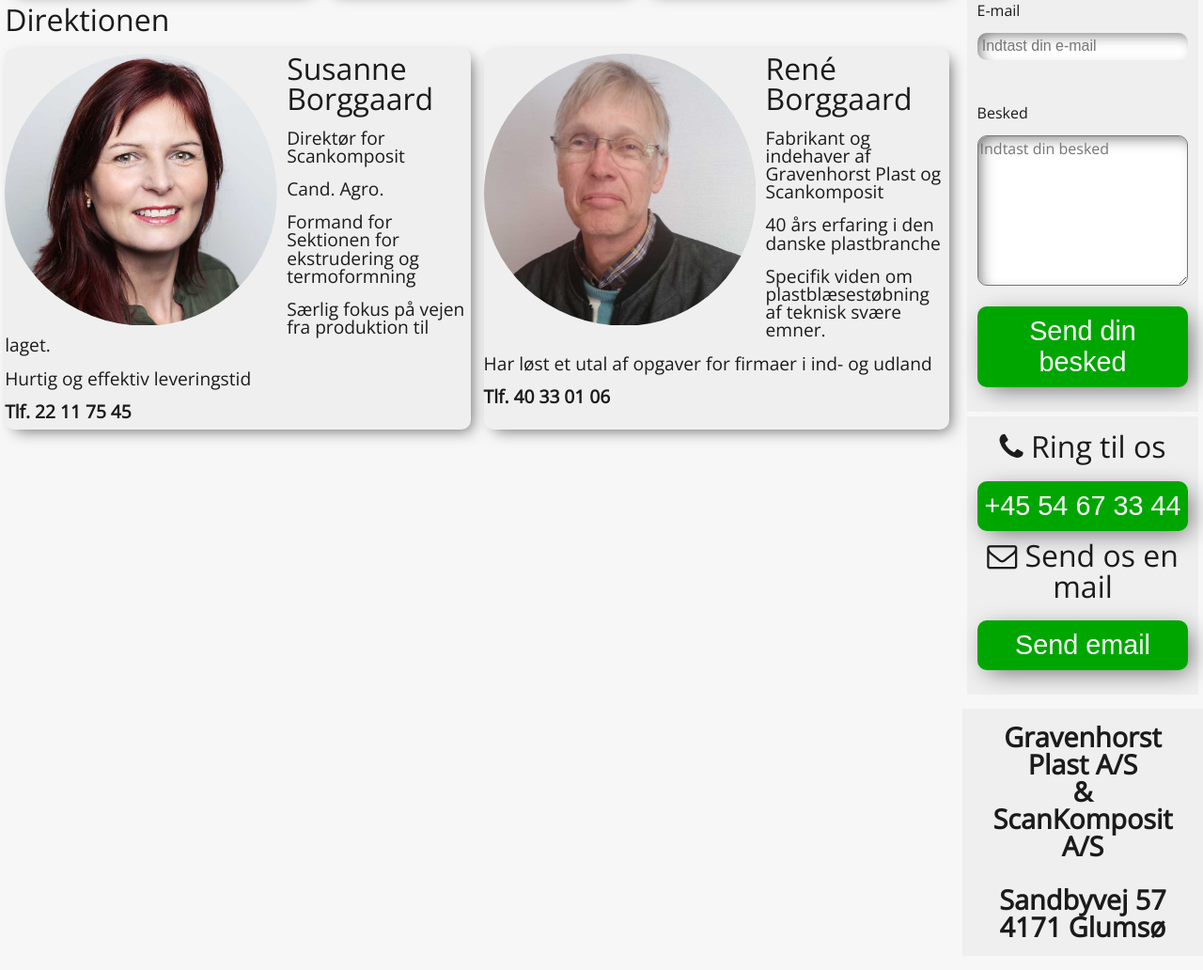
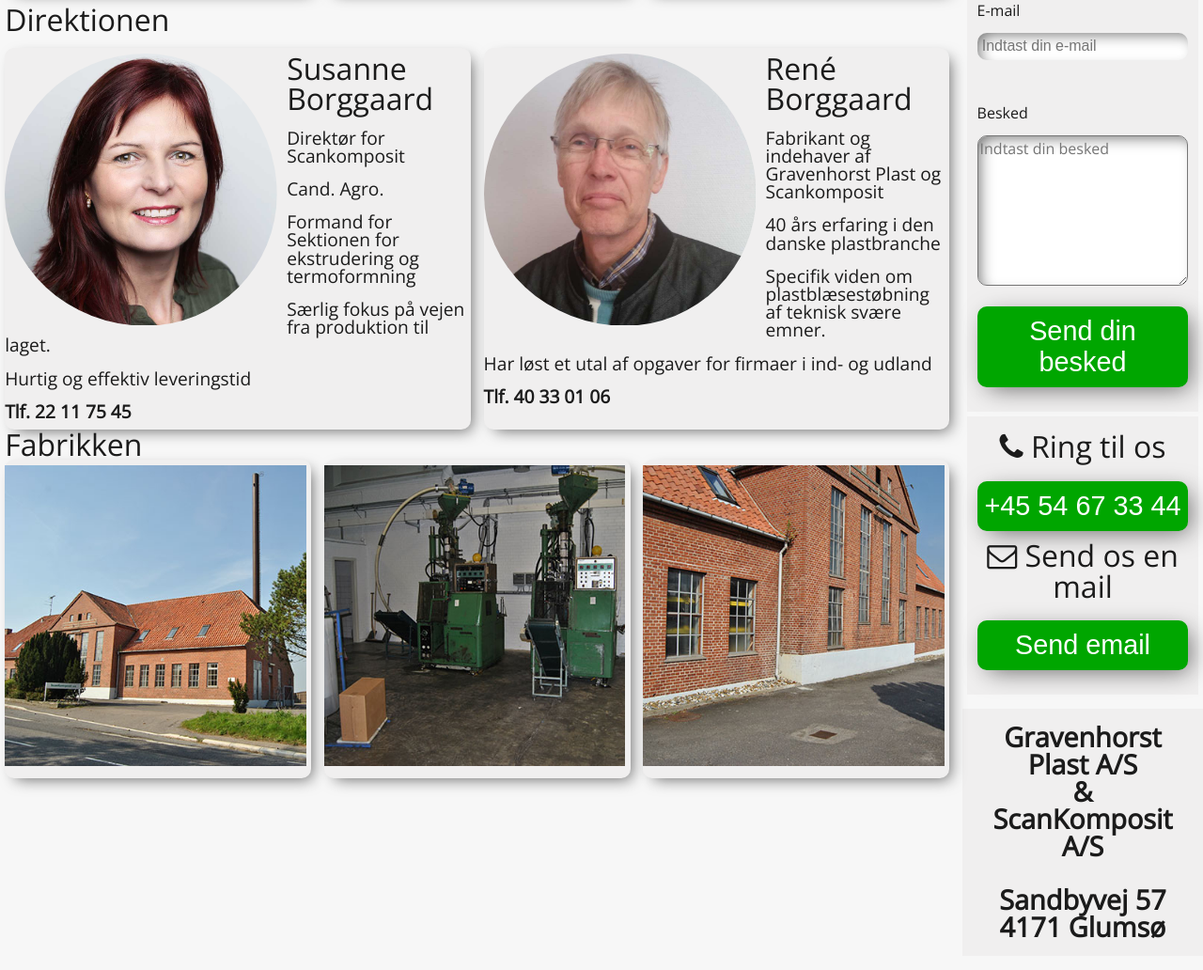
Before and after one commit to mhoumann87/gravenhotst, a PHP site: page /kontakt-gravenhorst.php in a window 1280 px wide. Shown: the part 572-1604 px from the top of the page at 94% size. Run offline with PHP 8.4, Linux system fonts and the light colour scheme.

Commit message:
Kontakt done

```diff
--- a/assets/css/faelles_style.css
+++ b/assets/css/faelles_style.css
@@ -581,3 +581,35 @@
 #scan {
   background-color: #C3E8C8;
 }
+
+.fabrikBox {
+  width: 100%;
+
+}
+
+.fabrikContainer {
+  width: 100%;
+  display: flex;
+  justify-content: space-between;
+
+}
+
+.fabrikFotoBox {
+  width: 32%;
+  background-color: #F0EFEF;
+  -webkit-box-shadow:  6px 6px 16px -5px rgba(0, 0, 0, 0.58);
+  -moz-box-shadow:  6px 6px 16px -5px rgba(0, 0, 0, 0.58);
+  box-shadow:  6px 6px 16px -5px rgba(0, 0, 0, 0.58);
+  -moz-border-radius: 10px;
+  -webkit-border-radius: 10px;
+  border-radius: 10px;
+  margin-right: .850rem;
+  padding-bottom: .650rem;
+  padding-top: .350rem;
+  padding-right: .350rem;
+}
+
+.fabrikFoto {
+  width: 100%;
+  height: auto;
+}
--- a/kontakt-gravenhorst.php
+++ b/kontakt-gravenhorst.php
@@ -78,6 +78,23 @@
       </div>
 
     </section>
+
+      <section>
+       <div class="fabrikBox">
+           <h4>Fabrikken</h4>
+            <div class="fabrikContainer">
+                <div class="fabrikFotoBox">
+                    <img src="assets/img/fabrik.jpg" class="fabrikFoto" alt="Fabrikken Sandbyvej 57 4170 Glumsø">
+                </div>
+                <div class="fabrikFotoBox">
+                    <img src="assets/img/maskiner.jpg" class="fabrikFoto" alt="Bllede af maskiner">
+                </div>
+                <div class="fabrikFotoBox">
+                    <img src="assets/img/fabrik2.jpg" class="fabrikFoto" alt="Fabrikken Sandbyvej 57 4170 Glumsø">
+                </div>
+            </div>
+       </div>
+      </section>
   </main>
 
 
```
Also changed, not shown: assets/css/graven-style.css (+18 -0 lines), assets/css/scan-style.css (+18 -0 lines), assets/img/fabrik.jpg, assets/img/fabrik2.jpg (added), assets/img/maskiner.jpg (added). Lines whose indentation alone changed are shown as unchanged.
